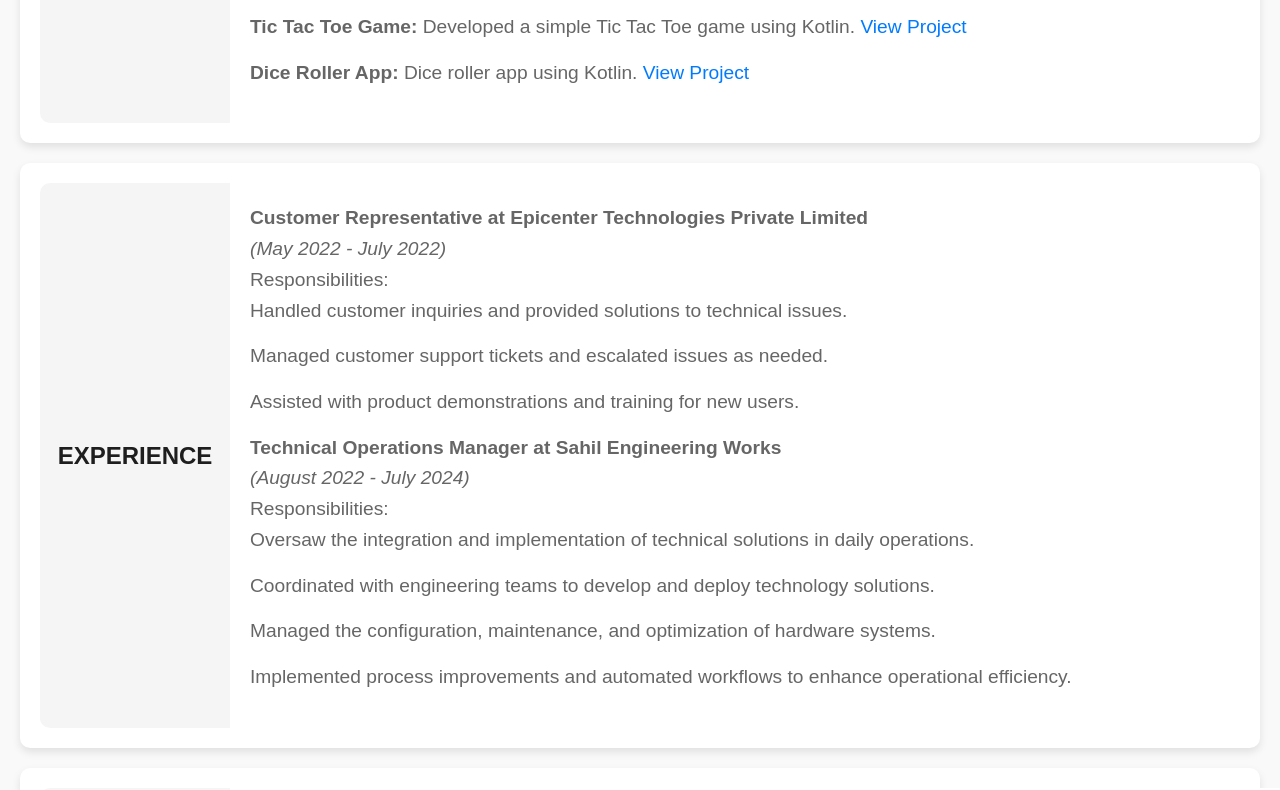
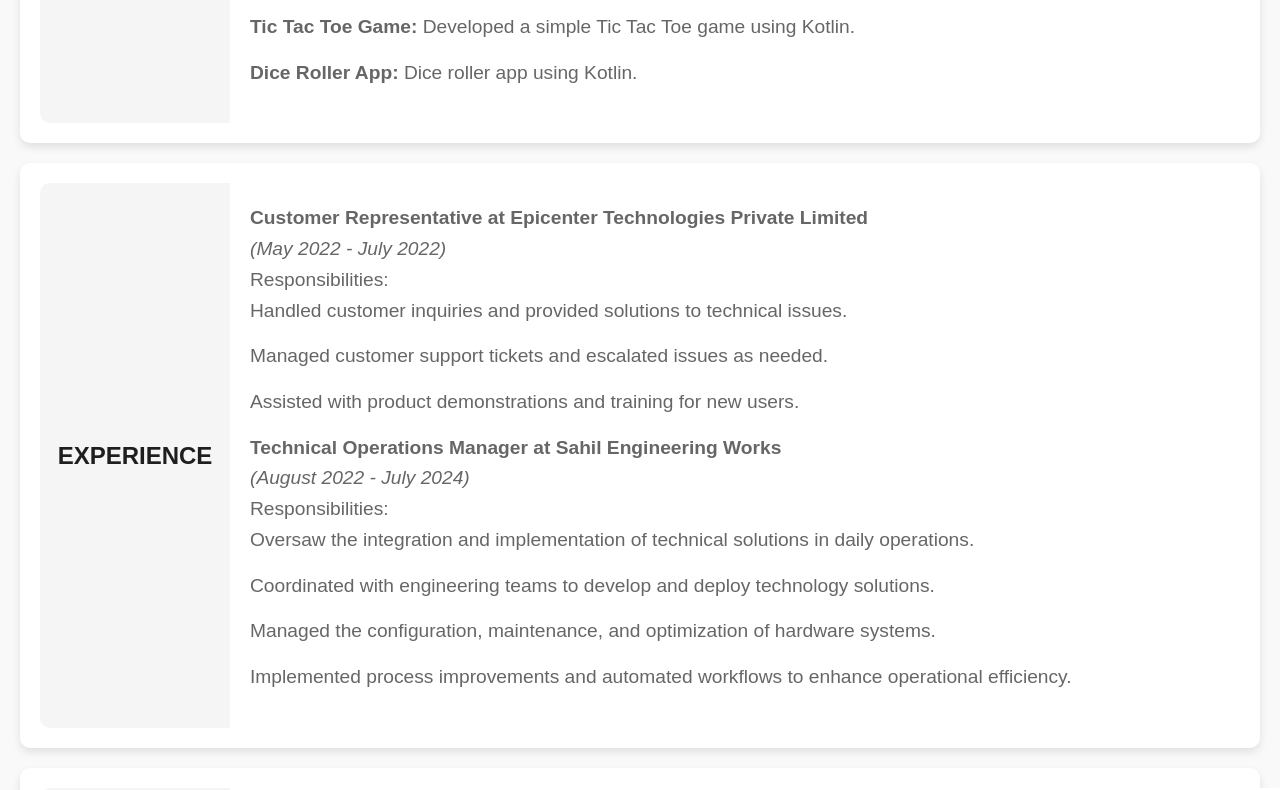
Before and after one commit to Shaikhsahil741/Portfolio, a plain HTML site: page index.html in a window 1280 px wide. Shown: the part 2835-3625 px from the top of the page. Drawn offline with Linux system fonts and the light colour scheme.

Commit message:
index.html

```diff
--- a/index.html
+++ b/index.html
@@ -99,19 +99,17 @@
                 <ul>
                     <li>
                         <strong>RFID-Based Attendance System:</strong> Developed an IoT-based attendance system using RFID and Firebase, featuring real-time updates and an interactive UI. Created a comprehensive attendance management system with features like manual addition, deletion of records, defaulter reports, and export to Excel functionality.
-                        <a href="link-to-rfid-project" target="_blank">View Project</a>
+                        <a href="https://shaikhsahil741.github.io/RFID-Based-Attendance-System/" target="_blank">View Project</a>
                     </li>
                     <li>
                         <strong>Weather Forecasting System:</strong> Implemented a weather forecasting system using Python and various APIs, providing real-time weather updates and predictions.
-                        <a href="link-to-weather-project" target="_blank">View Project</a>
+                        <a href="https://shaikhsahil741.github.io/WeatherForecast/" target="_blank">View Project</a>
                     </li>
                     <li>
                         <strong>Tic Tac Toe Game:</strong> Developed a simple Tic Tac Toe game using Kotlin.
-                        <a href="link-to-tic-tac-toe-project" target="_blank">View Project</a>
                     </li>
                     <li>
                         <strong>Dice Roller App:</strong> Dice roller app using Kotlin.
-                        <a href="link-to-dice-roller-project" target="_blank">View Project</a>
                     </li>
                 </ul>
             </div>
```
